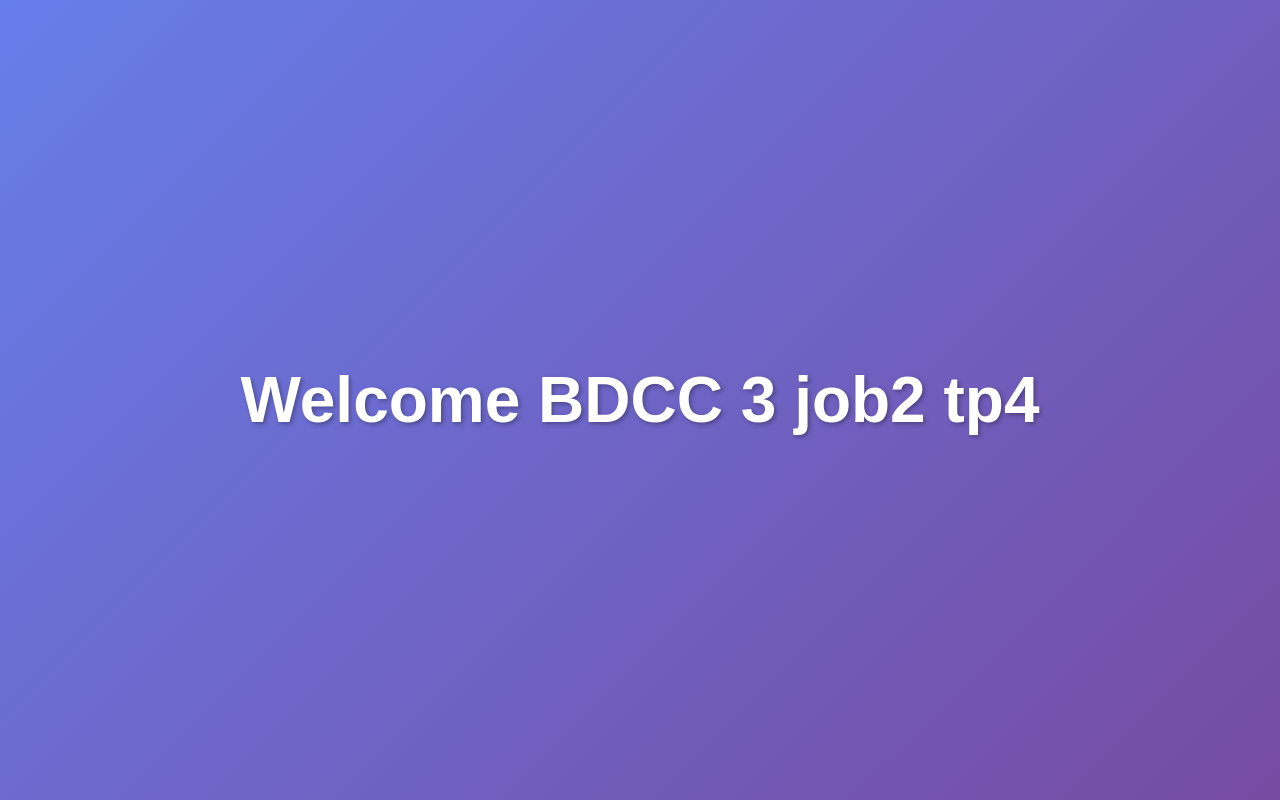
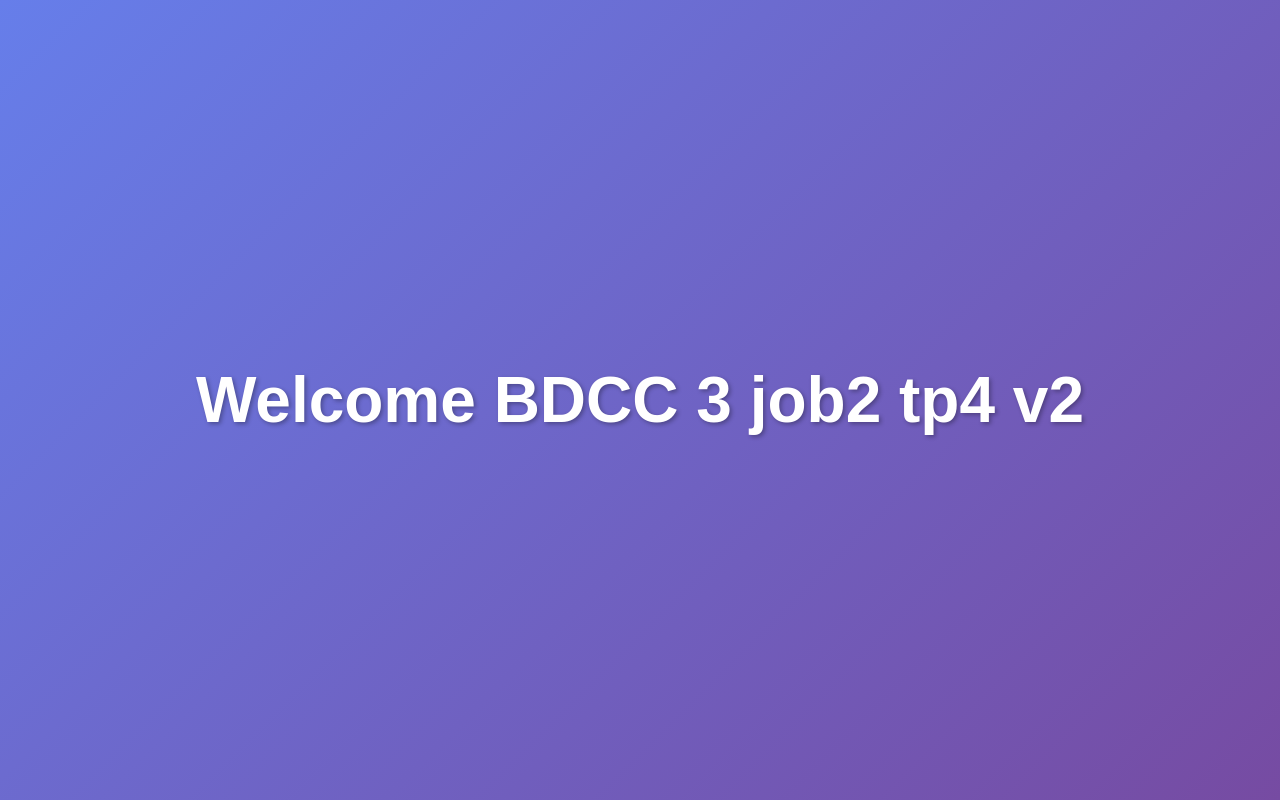
Before and after one commit to AzmiZakaria/tp4devops, a plain HTML site: page index.html in a window 1280 px wide. Drawn offline with Linux system fonts and the light colour scheme.

Commit message:
tp4 job2 v2

```diff
--- a/index.html
+++ b/index.html
@@ -22,6 +22,6 @@
     </style>
 </head>
 <body>
-    <h1>Welcome BDCC 3 job2 tp4</h1>
+    <h1>Welcome BDCC 3 job2 tp4 v2</h1>
 </body>
 </html>
```
Also changed, not shown: 2 other files.
